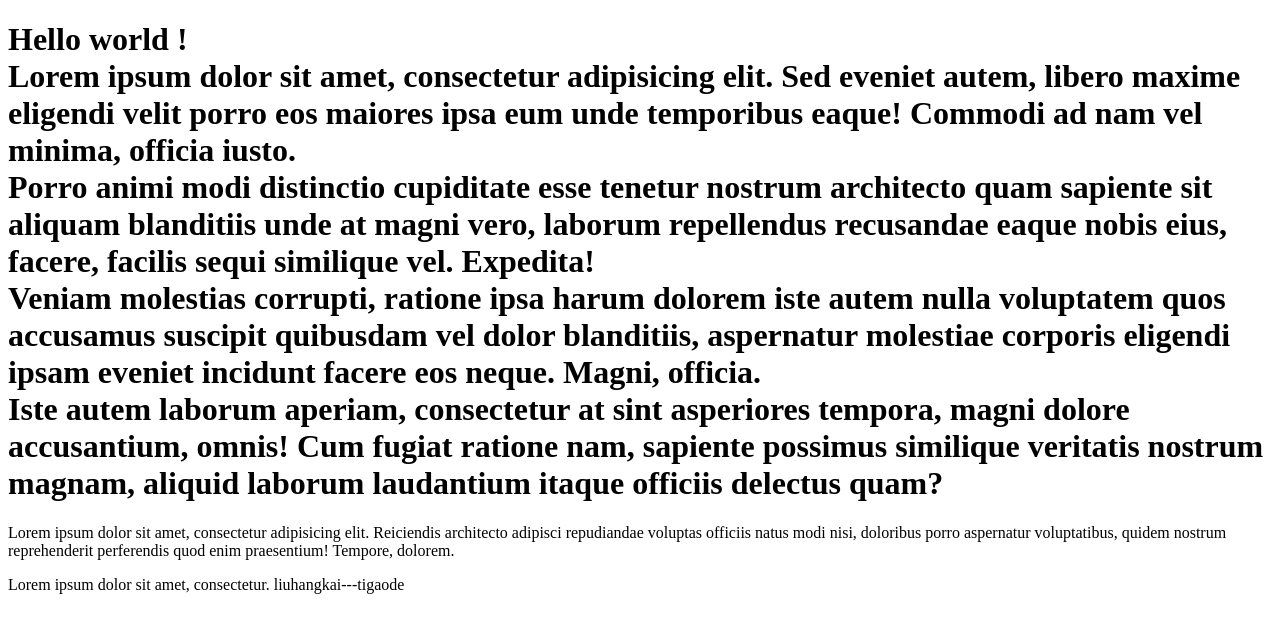
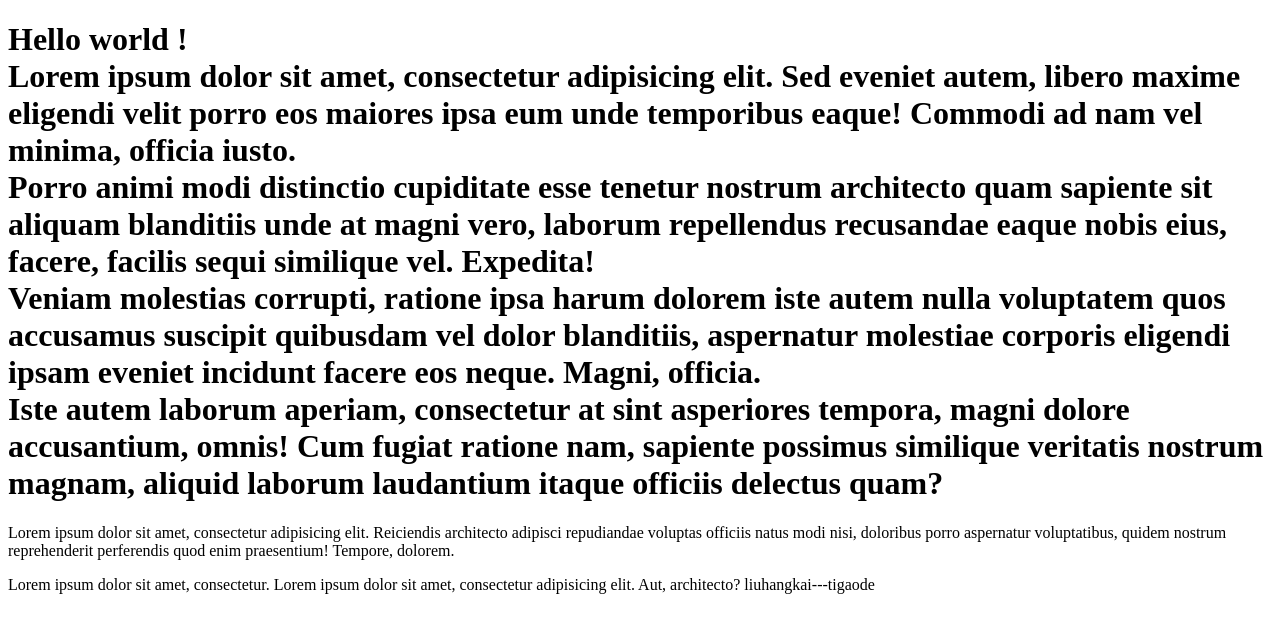
Before and after one commit to chenchaohan/oschina, a plain HTML site: page index.html in a window 1280 px wide. Drawn offline with Linux system fonts and the light colour scheme.

Commit message:
add index.html2

```diff
--- a/index.html
+++ b/index.html
@@ -11,7 +11,7 @@
 	<div>Iste autem laborum aperiam, consectetur at sint asperiores tempora, magni dolore accusantium, omnis! Cum fugiat ratione nam, sapiente possimus similique veritatis nostrum magnam, aliquid laborum laudantium itaque officiis delectus quam?</div></h1>
 	<p>Lorem ipsum dolor sit amet, consectetur adipisicing elit. Reiciendis architecto adipisci repudiandae voluptas officiis natus modi nisi, doloribus porro aspernatur voluptatibus, quidem nostrum reprehenderit perferendis quod enim praesentium! Tempore, dolorem.</p>
 	Lorem ipsum dolor sit amet, consectetur.
-
+    Lorem ipsum dolor sit amet, consectetur adipisicing elit. Aut, architecto?
 
 
     liuhangkai---tigaode
```
